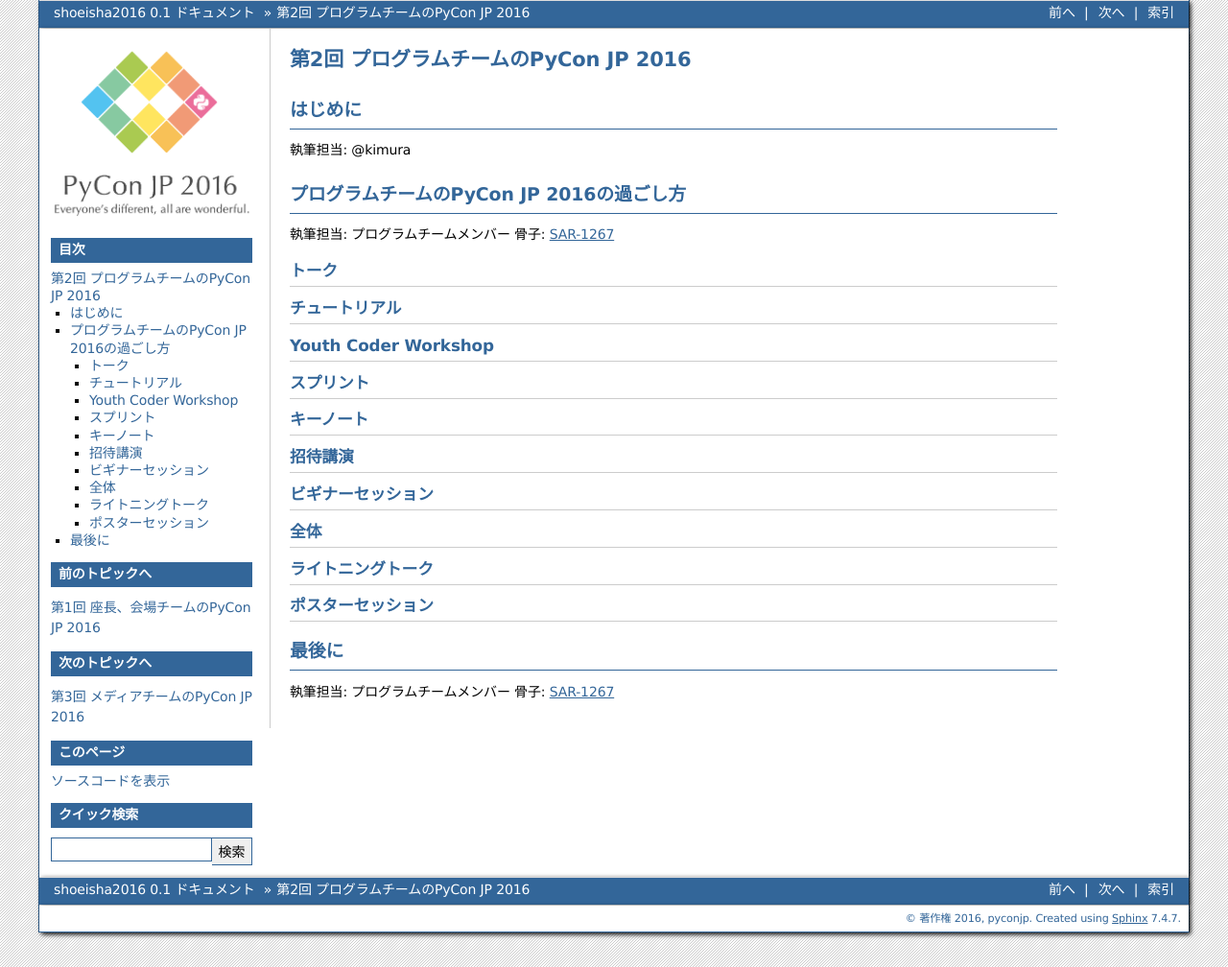
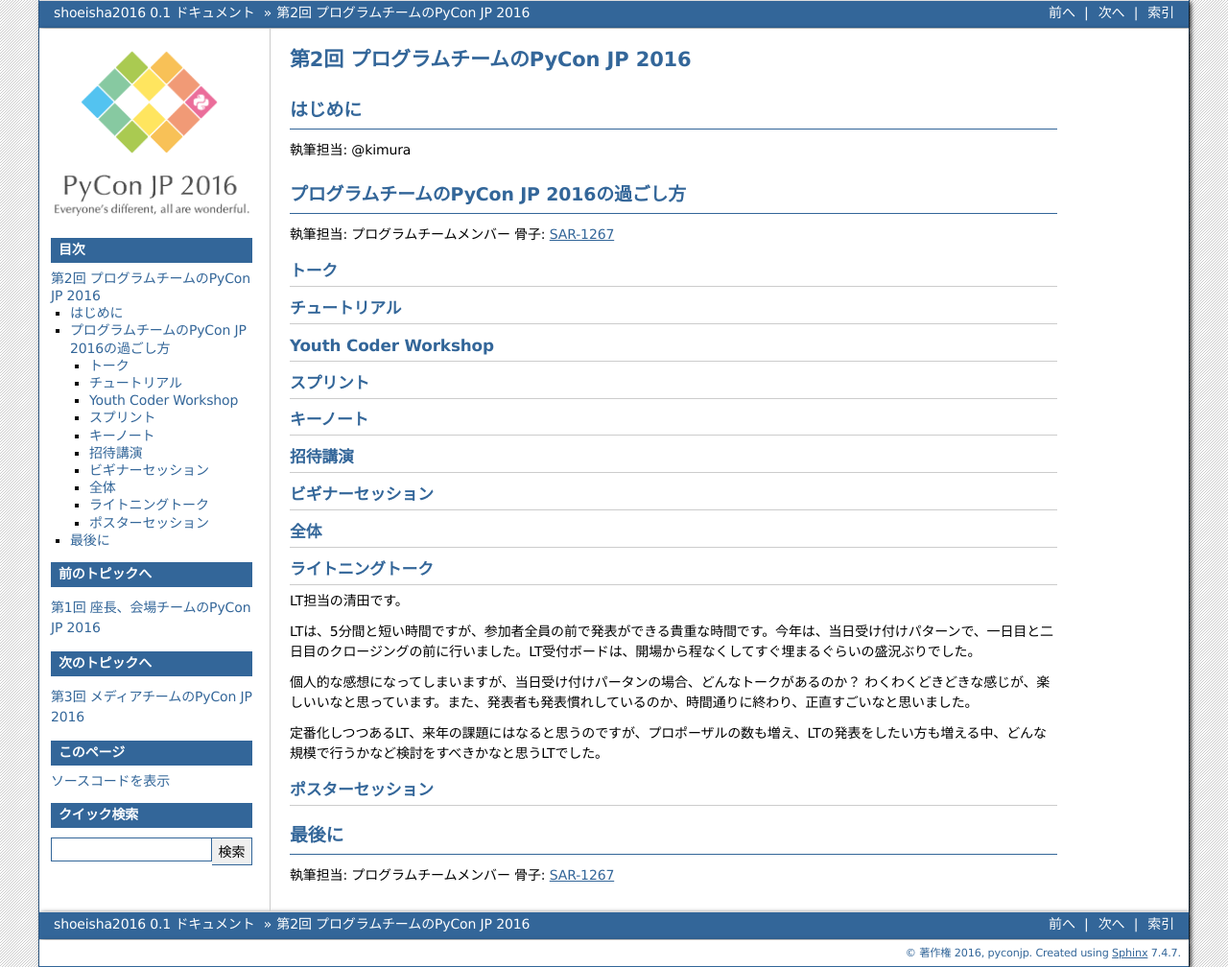
Before and after one commit to pyconjp/shoeisha2016, a Sphinx documentation site: the page built from source/afterreport_02_program.rst, in a window 1280 px wide. Shown: the whole page at 96% size. Built offline with Sphinx 7.4.7, drawn with Linux system fonts in a browser that asks for light colours.

Commit message:
CodeZine 開催後レポート第2回（プログラムチーム）: LT執筆

```diff
--- a/source/afterreport_02_program.rst
+++ b/source/afterreport_02_program.rst
@@ -48,6 +48,15 @@ Youth Coder Workshop
 -----------------------------
 .. sectionauthor:: Kiyota
 
+LT担当の清田です。
+
+LTは、5分間と短い時間ですが、参加者全員の前で発表ができる貴重な時間です。今年は、当日受け付けパターンで、一日目と二日目のクロージングの前に行いました。LT受付ボードは、開場から程なくしてすぐ埋まるぐらいの盛況ぶりでした。
+
+個人的な感想になってしまいますが、当日受け付けパータンの場合、どんなトークがあるのか？ わくわくどきどきな感じが、楽しいいなと思っています。また、発表者も発表慣れしているのか、時間通りに終わり、正直すごいなと思いました。
+
+定番化しつつあるLT、来年の課題にはなると思うのですが、プロポーザルの数も増え、LTの発表をしたい方も増える中、どんな規模で行うかなど検討をすべきかなと思うLTでした。
+
+
 ポスターセッション
 ------------------------------
 .. sectionauthor:: Kazuya Muramatsu
```
